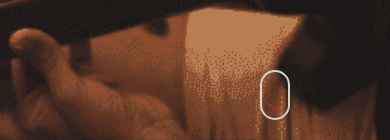
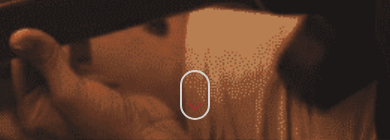
Before and after one commit to helenapellene/proyecto-lautaro, a website: page index.html in a window 390 px wide. Shown: the part 704-844 px from the top of the page. Drawn offline with nearby package versions, Linux system fonts and the light colour scheme; a web font is replaced by a local one.

Commit message:
revision boton

```diff
--- a/scss/layout/_mq320.scss
+++ b/scss/layout/_mq320.scss
@@ -54,16 +54,15 @@
 
 
   .scroll-down-link {
-    margin-top:2rem;
-    margin-left:5rem;
+
+    display: flex;
+    justify-content: center;
+    align-items: center;
     left: 50%;
     bottom: 20px;
     transform: translateX(-50%);
   }
   .scroll-down {
-
-    display: flex;
-    justify-content: center;
     height: 50px;
     width: 30px;
     border: 2px solid #d4d1d1;
```
Also changed, not shown: css/style.css, 1 other file.
